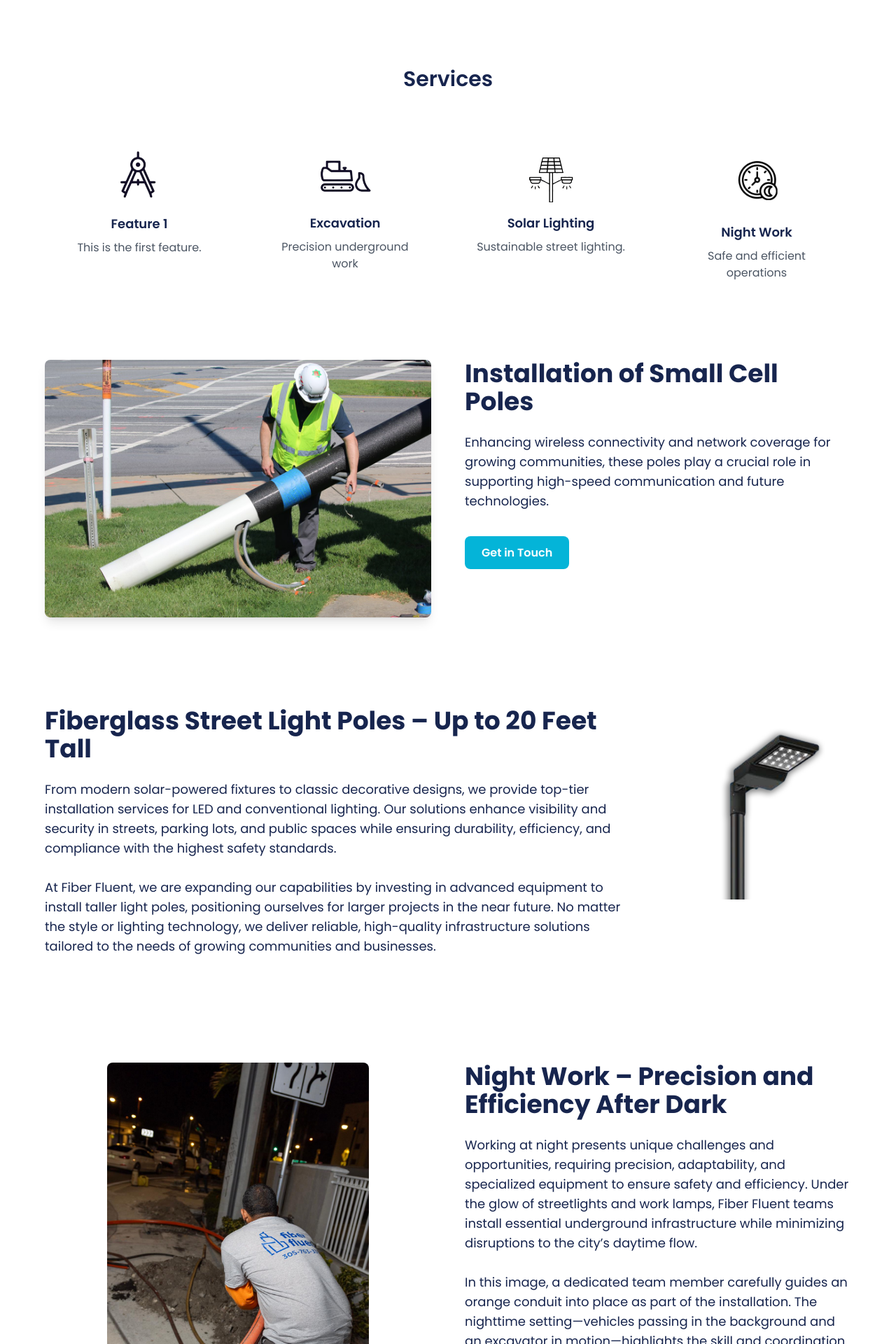
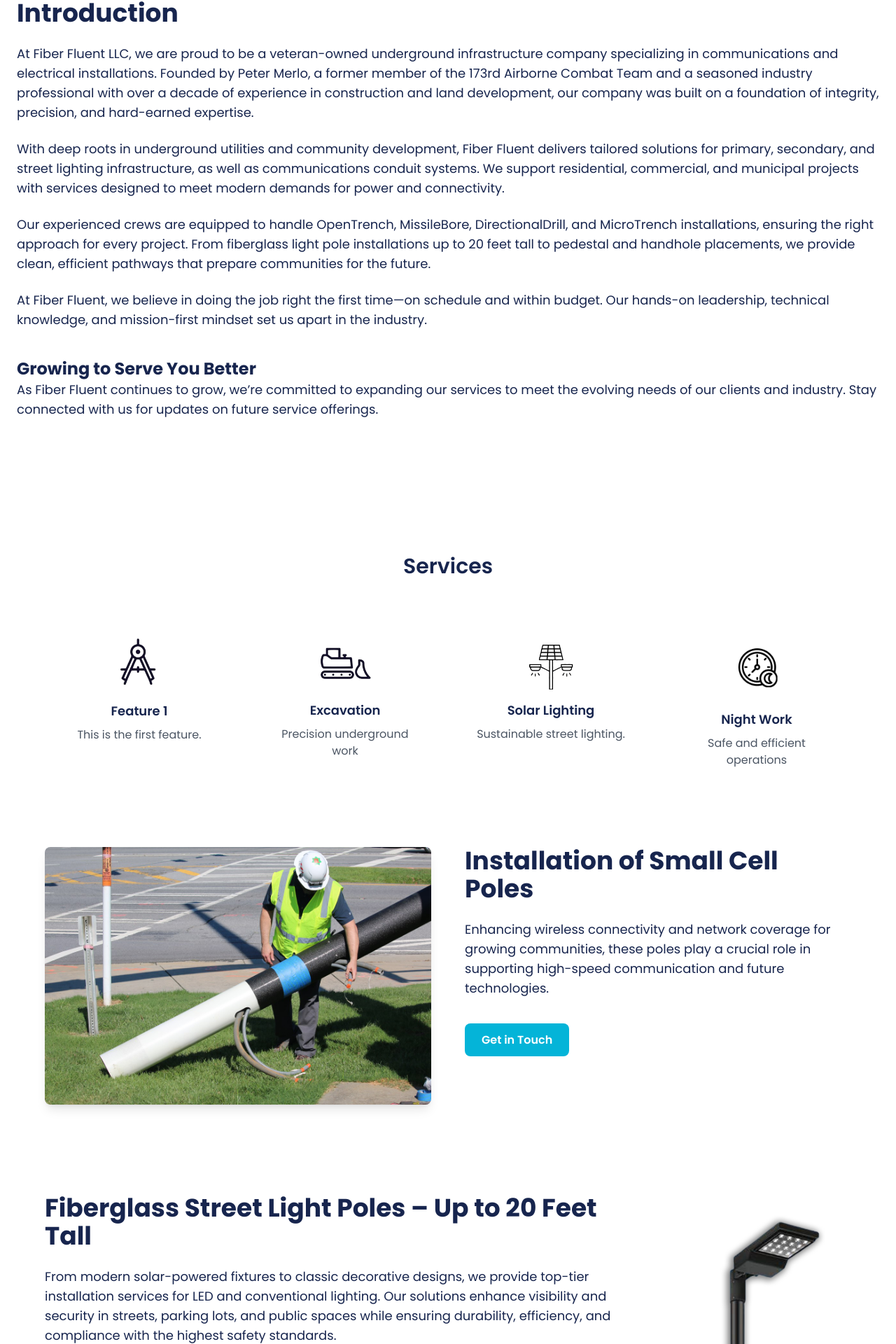
Before and after one commit to JonathanMRuiz/fiber-fluent, a React (Vite) app: page / in a window 1280 px wide. Shown: the part 874-2794 px from the top of the page at 70% size. Built offline with nearby package versions, Linux system fonts and the light colour scheme.

Commit message:
fiber-fluent add intro

```diff
--- a/src/pages/Home/Home.jsx
+++ b/src/pages/Home/Home.jsx
@@ -22,6 +22,30 @@
   return (
     <div className='mb-10'>
       <Carrousel />
+
+      {/* Introduction Section */}
+      <section className="bg-white py-12 px-6">
+        <div className="max-w-screen-xl mx-auto">
+          <h2 className="text-4xl font-extrabold mb-6 text-[#17254E]">Introduction</h2>
+          <p className="text-lg text-[#17254E] mb-6">
+            At Fiber Fluent LLC, we are proud to be a veteran-owned underground infrastructure company specializing in communications and electrical installations. Founded by Peter Merlo, a former member of the 173rd Airborne Combat Team and a seasoned industry professional with over a decade of experience in construction and land development, our company was built on a foundation of integrity, precision, and hard-earned expertise.
+          </p>
+          <p className="text-lg text-[#17254E] mb-6">
+            With deep roots in underground utilities and community development, Fiber Fluent delivers tailored solutions for primary, secondary, and street lighting infrastructure, as well as communications conduit systems. We support residential, commercial, and municipal projects with services designed to meet modern demands for power and connectivity.
+          </p>
+          <p className="text-lg text-[#17254E] mb-6">
+            Our experienced crews are equipped to handle OpenTrench, MissileBore, DirectionalDrill, and MicroTrench installations, ensuring the right approach for every project. From fiberglass light pole installations up to 20 feet tall to pedestal and handhole placements, we provide clean, efficient pathways that prepare communities for the future.
+          </p>
+          <p className="text-lg text-[#17254E] mb-6">
+            At Fiber Fluent, we believe in doing the job right the first time—on schedule and within budget. Our hands-on leadership, technical knowledge, and mission-first mindset set us apart in the industry.
+          </p>
+          <h3 className="text-2xl font-bold mt-10 text-[#17254E]">Growing to Serve You Better</h3>
+          <p className="text-lg text-[#17254E]">
+            As Fiber Fluent continues to grow, we’re committed to expanding our services to meet the evolving needs of our clients and industry. Stay connected with us for updates on future service offerings.
+          </p>
+        </div>
+      </section>
+
       <div className={styles.container}>
         <div className={styles.section}>
           {/* Section 1 - Services */}
@@ -80,42 +104,7 @@
             </div>
           </motion.section>
 
-          {/* Section 3 - Slider */}
           <ImageSlider />
-
-          <motion.section
-            className="bg-white py-16 px-6"
-            id="night_work"
-            initial={{ opacity: 0, x: -100 }}
-            whileInView={{ opacity: 1, x: 0 }}
-            viewport={{ once: true }}
-            transition={{ duration: 0.8 }}
-          >
-            <div className="max-w-screen-xl mx-auto flex flex-col lg:flex-row items-start">
-              <div className="flex-1 mb-8 lg:mb-0 flex justify-center">
-                <img
-                  src={NightWork}
-                  alt="Installation of small cell pole"
-                  className="h-[35rem] rounded-lg "
-                />
-              </div>
-              <div className="flex-1 pl-0 lg:pl-12 ">
-                <h2 className="text-4xl font-extrabold mb-6 text-[#17254E]">
-                Night Work – Precision and Efficiency After Dark
-                </h2>
-                <p className="text-lg text-[#17254E] mb-6">
-                Working at night presents unique challenges and opportunities, requiring precision, adaptability, and specialized equipment to ensure safety and efficiency. Under the glow of streetlights and work lamps, Fiber Fluent teams install essential underground infrastructure while minimizing disruptions to the city’s daytime flow.
-                <br/><br/>
-                In this image, a dedicated team member carefully guides an orange conduit into place as part of the installation. The nighttime setting—vehicles passing in the background and an excavator in motion—highlights the skill and coordination required to execute critical projects after dark. Strategic planning and proper lighting transform the quiet of the night into a productive window for progress.
-                <br/><br/>
-                This scene is a testament to the dedication and expertise that drive the future—one line at a time.
-                </p>
-                <div className="mt-12">
-                  <a href="/contact" className={styles.ctaButton}>Get in Touch</a>
-                </div>
-              </div>
-            </div>
-          </motion.section>
         </div>
       </div>
     </div>
```
